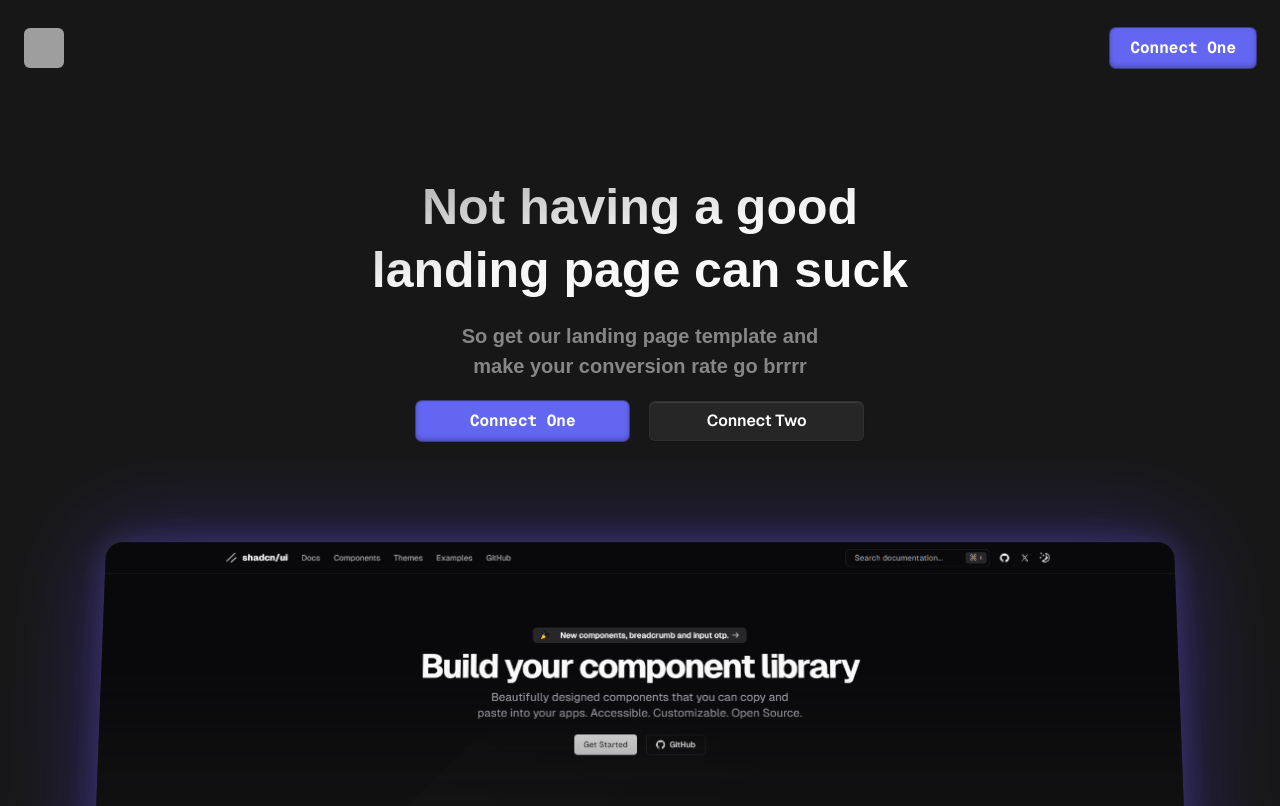
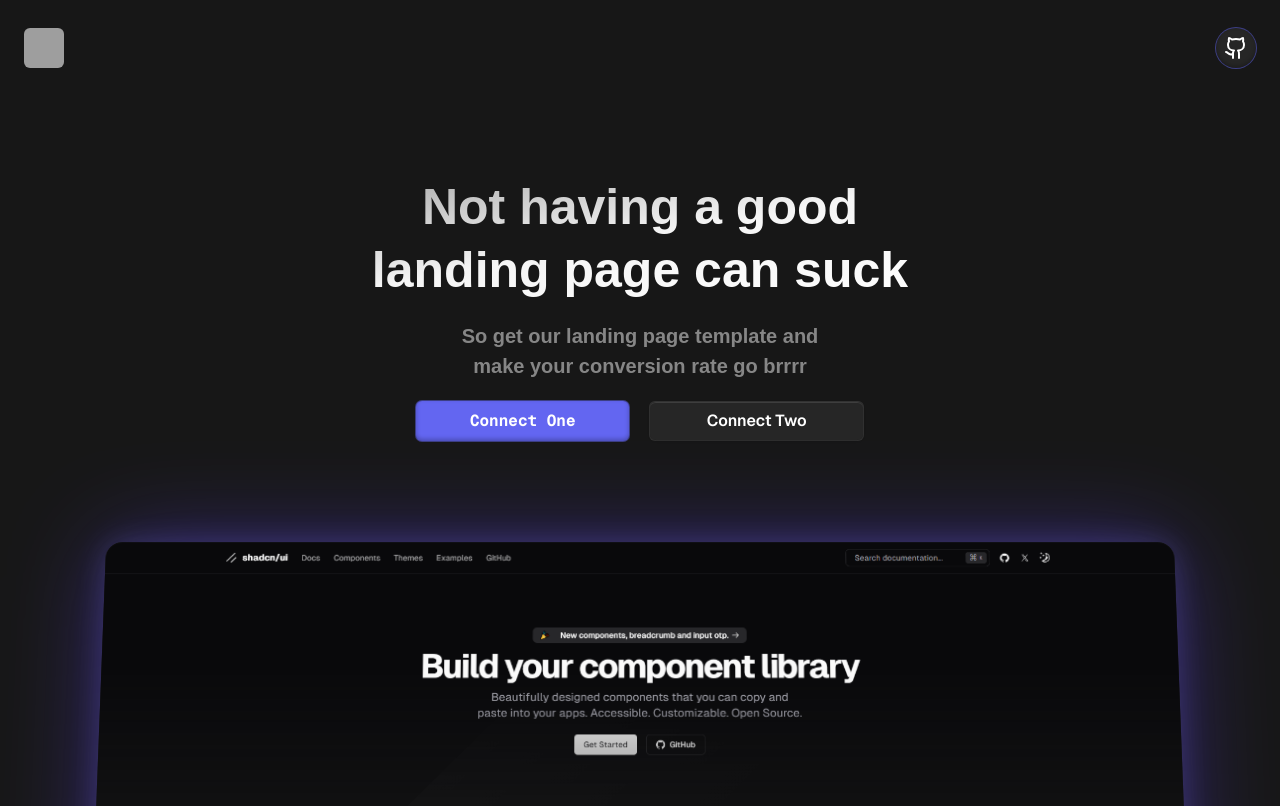
Before and after one commit to itsarghyadas/minimal-landing, a Next.js app: page / in a window 1280 px wide. Shown: the top 806 px of the page. Built offline with nearby package versions, Linux system fonts and the light colour scheme; grey boxes are pictures that could not be loaded; a web font is replaced by a local one.

Commit message:
fix: cta navbar button

```diff
--- a/app/page.tsx
+++ b/app/page.tsx
@@ -2,6 +2,7 @@
 import { motion } from "framer-motion";
 import Navbar from "@/components/navbar";
 import Footer from "@/components/footer";
+import { Github } from "lucide-react";
 
 export default function Home() {
   return (
@@ -88,7 +89,7 @@ export default function Home() {
             ease: "easeInOut",
             easings: "cubic-bezier(.8,0,.2,1)",
           }}
-          className="dashboard-img-container relative overflow-hidden rounded-xl md:rounded-2xl max-w-7xl mt-24 mx-auto z-10 shadow-[0_0_6rem_#6040ff60,0_0_2rem_#8585ff40]"
+          className="dashboard-img-container relative overflow-hidden rounded-xl md:rounded-2xl max-w-7xl mt-16 md:mt-24 mx-auto z-10 shadow-[0_0_6rem_#6040ff60,0_0_2rem_#8585ff40]"
         >
           <motion.div
             initial={{
--- a/components/navbar.tsx
+++ b/components/navbar.tsx
@@ -10,8 +10,22 @@ export default function Navbar() {
           />
         </div>
 
-        <button className="w-max px-5 font-mono cursor-pointer font-bold h-10 rounded-md text-white bg-indigo-500 shadow-black/25 ring-1 ring-indigo-500/50 shadow-[inset_0px_-2px_4px_rgba(0,0,0,0.6)] inline-flex items-center justify-center">
-          Connect One
+        <button className="w-10 font-mono cursor-pointer font-bold h-10 rounded-full text-white bg-neutral-800 hover:bg-indigo-500 transition-colors ease-linear duration-100 shadow-black/25 ring-1 ring-indigo-500/50 shadow-[inset_0px_-2px_4px_rgba(0,0,0,0.6)] inline-flex items-center justify-center">
+          <svg
+            xmlns="http://www.w3.org/2000/svg"
+            width="24"
+            height="24"
+            viewBox="0 0 24 24"
+            fill="none"
+            stroke="white"
+            strokeWidth="2"
+            strokeLinecap="round"
+            strokeLinejoin="round"
+            className="lucide lucide-github"
+          >
+            <path d="M15 22v-4a4.8 4.8 0 0 0-1-3.5c3 0 6-2 6-5.5.08-1.25-.27-2.48-1-3.5.28-1.15.28-2.35 0-3.5 0 0-1 0-3 1.5-2.64-.5-5.36-.5-8 0C6 2 5 2 5 2c-.3 1.15-.3 2.35 0 3.5A5.403 5.403 0 0 0 4 9c0 3.5 3 5.5 6 5.5-.39.49-.68 1.05-.85 1.65-.17.6-.22 1.23-.15 1.85v4" />
+            <path d="M9 18c-4.51 2-5-2-7-2" />
+          </svg>
         </button>
       </div>
     </div>
```
